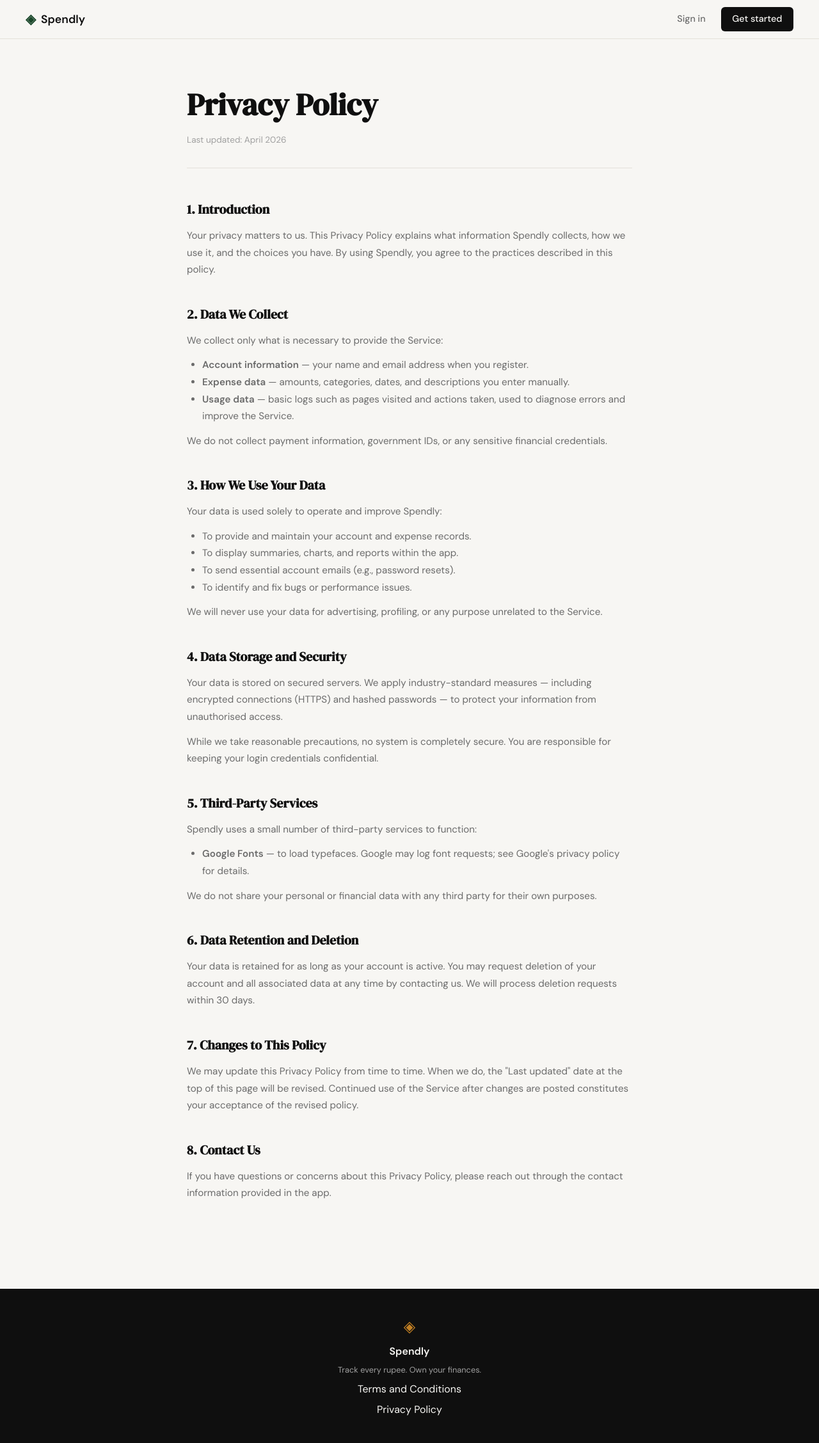
After one commit to nick19dsh/spendly, a Flask app: page /privacy in a window 1280 px wide. The commit adds this page. Shown: the whole page at 64% size. Run offline with Flask 3, Linux system fonts and the light colour scheme.

Commit message:
landing: add privacy policy page and route

```diff
--- a/app.py
+++ b/app.py
@@ -25,6 +25,11 @@ def login():
 @app.route("/terms")
 def terms():
     return render_template("terms.html")
+
+
+@app.route("/privacy")
+def privacy():
+    return render_template("privacy.html")
 
 
 # ------------------------------------------------------------------ #
--- a/templates/base.html
+++ b/templates/base.html
@@ -35,7 +35,7 @@
             <span class="footer-name">Spendly</span>
             <p class="footer-copy">Track every rupee. Own your finances.</p>
             <a href="{{ url_for('terms') }}">Terms and Conditions</a>
-            <a href="#">Privacy Policy</a>
+            <a href="{{ url_for('privacy') }}">Privacy Policy</a>
         </div>
     </footer>
 
--- /dev/null
+++ b/templates/privacy.html
@@ -0,0 +1,72 @@
+{% extends "base.html" %}
+
+{% block title %}Privacy Policy — Spendly{% endblock %}
+
+{% block content %}
+
+<section class="legal-page">
+    <div class="legal-inner">
+        <h1 class="legal-title">Privacy Policy</h1>
+        <p class="legal-updated">Last updated: April 2026</p>
+
+        <div class="legal-section">
+            <h2>1. Introduction</h2>
+            <p>Your privacy matters to us. This Privacy Policy explains what information Spendly collects, how we use it, and the choices you have. By using Spendly, you agree to the practices described in this policy.</p>
+        </div>
+
+        <div class="legal-section">
+            <h2>2. Data We Collect</h2>
+            <p>We collect only what is necessary to provide the Service:</p>
+            <ul>
+                <li><strong>Account information</strong> — your name and email address when you register.</li>
+                <li><strong>Expense data</strong> — amounts, categories, dates, and descriptions you enter manually.</li>
+                <li><strong>Usage data</strong> — basic logs such as pages visited and actions taken, used to diagnose errors and improve the Service.</li>
+            </ul>
+            <p>We do not collect payment information, government IDs, or any sensitive financial credentials.</p>
+        </div>
+
+        <div class="legal-section">
+            <h2>3. How We Use Your Data</h2>
+            <p>Your data is used solely to operate and improve Spendly:</p>
+            <ul>
+                <li>To provide and maintain your account and expense records.</li>
+                <li>To display summaries, charts, and reports within the app.</li>
+                <li>To send essential account emails (e.g., password resets).</li>
+                <li>To identify and fix bugs or performance issues.</li>
+            </ul>
+            <p>We will never use your data for advertising, profiling, or any purpose unrelated to the Service.</p>
+        </div>
+
+        <div class="legal-section">
+            <h2>4. Data Storage and Security</h2>
+            <p>Your data is stored on secured servers. We apply industry-standard measures — including encrypted connections (HTTPS) and hashed passwords — to protect your information from unauthorised access.</p>
+            <p>While we take reasonable precautions, no system is completely secure. You are responsible for keeping your login credentials confidential.</p>
+        </div>
+
+        <div class="legal-section">
+            <h2>5. Third-Party Services</h2>
+            <p>Spendly uses a small number of third-party services to function:</p>
+            <ul>
+                <li><strong>Google Fonts</strong> — to load typefaces. Google may log font requests; see Google's privacy policy for details.</li>
+            </ul>
+            <p>We do not share your personal or financial data with any third party for their own purposes.</p>
+        </div>
+
+        <div class="legal-section">
+            <h2>6. Data Retention and Deletion</h2>
+            <p>Your data is retained for as long as your account is active. You may request deletion of your account and all associated data at any time by contacting us. We will process deletion requests within 30 days.</p>
+        </div>
+
+        <div class="legal-section">
+            <h2>7. Changes to This Policy</h2>
+            <p>We may update this Privacy Policy from time to time. When we do, the "Last updated" date at the top of this page will be revised. Continued use of the Service after changes are posted constitutes your acceptance of the revised policy.</p>
+        </div>
+
+        <div class="legal-section">
+            <h2>8. Contact Us</h2>
+            <p>If you have questions or concerns about this Privacy Policy, please reach out through the contact information provided in the app.</p>
+        </div>
+    </div>
+</section>
+
+{% endblock %}
--- a/templates/terms.html
+++ b/templates/terms.html
@@ -29,7 +29,7 @@
         <div class="legal-section">
             <h2>3. User Data</h2>
             <p>You retain ownership of all financial data you enter into Spendly. By using the Service, you grant us a limited licence to store and process that data solely for the purpose of providing the Service to you.</p>
-            <p>We do not sell, rent, or share your personal or financial data with third parties, except as required by law. For full details on how we handle your data, please read our <a href="#">Privacy Policy</a>.</p>
+            <p>We do not sell, rent, or share your personal or financial data with third parties, except as required by law. For full details on how we handle your data, please read our <a href="{{ url_for('privacy') }}">Privacy Policy</a>.</p>
         </div>
 
         <div class="legal-section">
```
